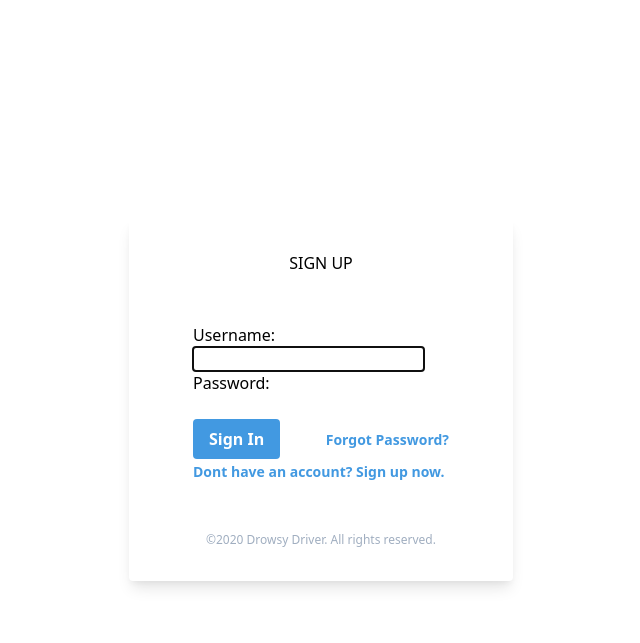
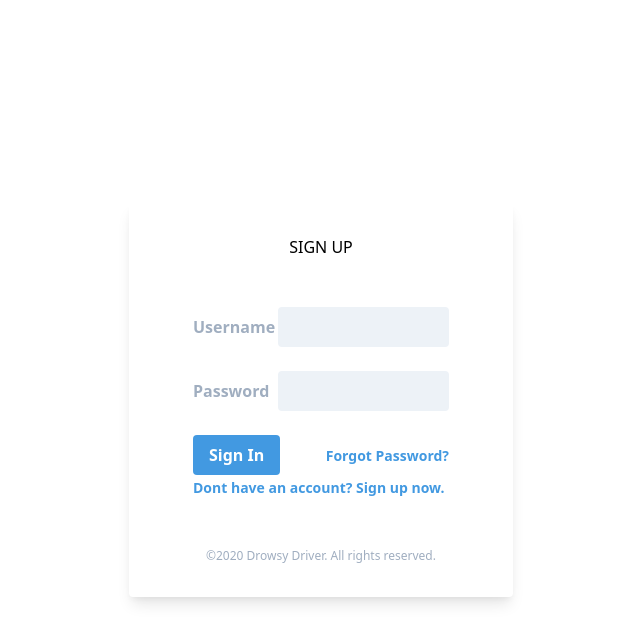
Before and after one commit to Salaton/drowsy-driver-clientside, a Django app: page /accounts/login/ in a window 1280 px wide. Shown: the top 643 px of the page, without its empty margins (319-959 px from the left). Run offline with Django 3.2, Linux system fonts and the light colour scheme; style sheets or scripts are compiled from the project's sources; some libraries are stand-ins or nearby versions.

Commit message:
tweaking login form UI

```diff
--- a/templates/registration/login.html
+++ b/templates/registration/login.html
@@ -9,8 +9,29 @@
   <div class="w-full bg-white rounded shadow-lg p-8 m-4 md:max-w-sm md:mx-auto">
       <h2 class='block w-full text-center text-grey-darkest mb-6 uppercase'>Sign Up</h2>
       <form class=" rounded px-8 pt-6 pb-8 mb-4" method="post">
+      {% comment %} {% csrf_token %} {% endcomment %}
         {% csrf_token %}
-      {{ form.as_p }}
+        {% comment %} {{ form.as_p }} {% endcomment %}
+        <div class="md:flex md:items-center mb-6">
+          <div class="md:w-1/3">
+            <label class="block text-gray-500 font-bold md:text-right mb-1 md:mb-0 pr-4" for="inline-full-name">
+              Username
+            </label>
+          </div>
+          <div class="md:w-2/3">
+            <input class="bg-gray-200 appearance-none border-2 border-gray-200 rounded w-full py-2 px-4 text-gray-700 leading-tight focus:outline-none focus:bg-white focus:border-purple-500" name="username" id="username" type="text" value="">
+          </div>
+        </div>
+        <div class="md:flex md:items-center mb-6">
+          <div class="md:w-1/3">
+            <label class="block text-gray-500 font-bold md:text-right mb-1 md:mb-0 pr-4" for="inline-full-name">
+              Password
+            </label>
+          </div>
+          <div class="md:w-2/3">
+            <input class="bg-gray-200 appearance-none border-2 border-gray-200 rounded w-full py-2 px-4 text-gray-700 leading-tight focus:outline-none focus:bg-white focus:border-purple-500" name="password" id="password" type="password" value="">
+          </div>
+        </div>
         {% comment %} <button type="submit">Login</button> {% endcomment %}
         <div class="flex items-center justify-between">
             <button class="bg-blue-500 hover:bg-blue-700 text-white font-bold py-2 px-4 rounded focus:outline-none focus:shadow-outline" type="submit">
@@ -21,7 +42,7 @@
             </a>
         </div>
         <div>
-        <a class="inline-block align-baseline font-bold text-sm text-blue-500 hover:text-blue-800" href="#">
+          <a class="inline-block align-baseline font-bold text-sm text-blue-500 hover:text-blue-800" href="{% url 'signup' %}">
               Dont have an account? Sign up now.
           </a>
         </div>
```
Lines whose indentation alone changed are shown as unchanged.
